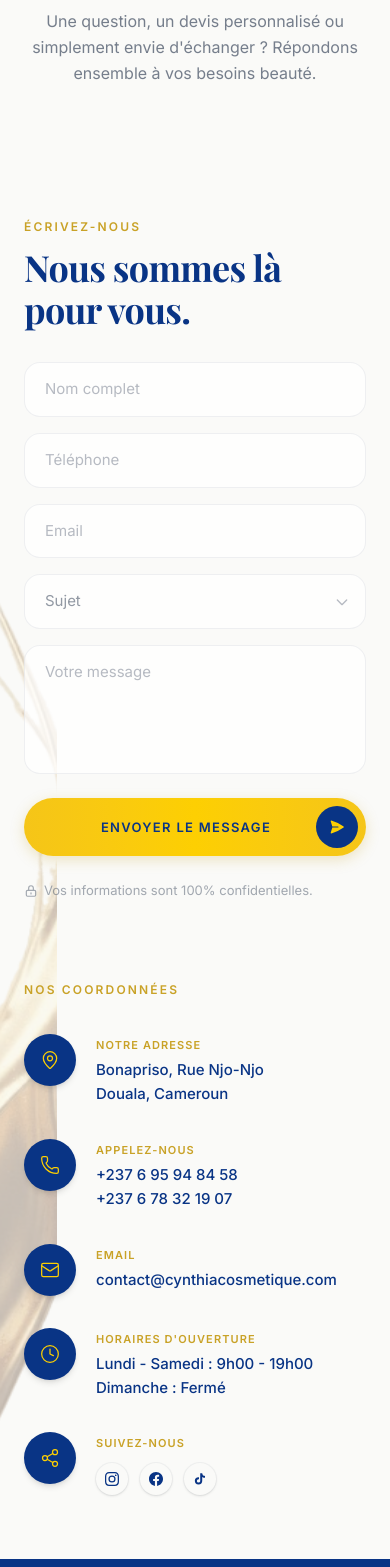
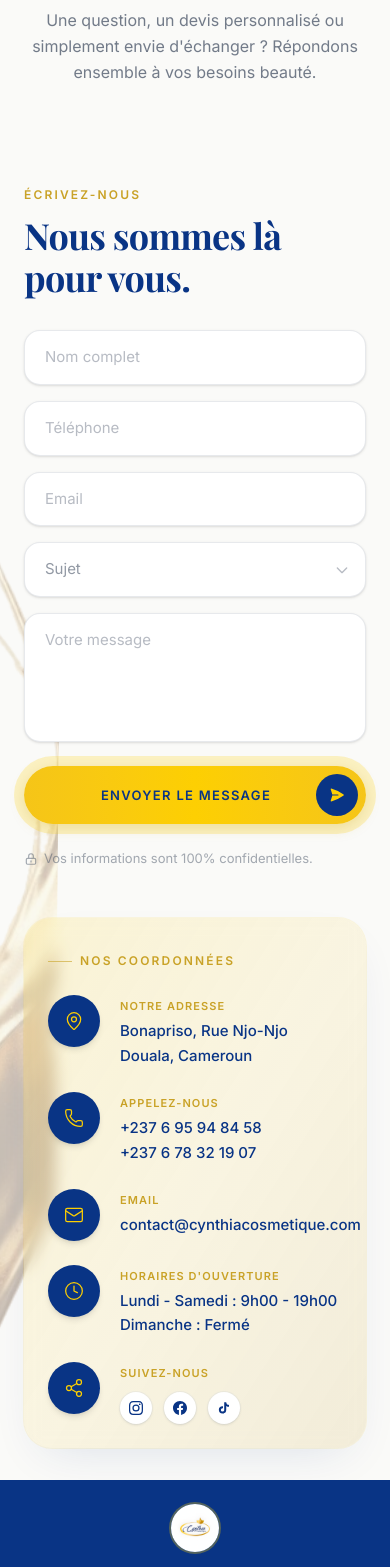
Before and after one commit to kenryalonzo/com.cythia.dev, a Next.js app: page /contact in a window 390 px wide. Shown: the part 200-1767 px from the top of the page. Built offline with nearby package versions, Linux system fonts and the light colour scheme.

Commit message:
feat: enhance contact form styling and improve layout responsiveness

```diff
--- a/components/ContactForm.tsx
+++ b/components/ContactForm.tsx
@@ -47,12 +47,14 @@ export function ContactSection() {
 	};
 
 	return (
-		<section className="relative overflow-hidden bg-ivory py-16 md:py-24">
+		<section className="relative overflow-hidden bg-ivory py-8 md:py-10">
 			{/* ─── Arrière-plan — forme gauche dorée ─── */}
-			<img
+			<motion.img
 				src="/assets/images/forme-left.png"
 				alt=""
 				aria-hidden
+				animate={{ y: [0, -20, 0], rotate: [0, 1, 0] }}
+				transition={{ duration: 8, repeat: Infinity, ease: "easeInOut" }}
 				className="pointer-events-none absolute -left-20 top-0 h-[120%] w-[35%] object-cover opacity-30 mix-blend-multiply"
 			/>
 
@@ -71,10 +73,10 @@ export function ContactSection() {
 			</div>
 
 			{/* ─── Ligne dorée verticale ─── */}
-			<div className="pointer-events-none absolute inset-y-0 left-1/2 z-10 hidden w-px -translate-x-1/2 bg-gradient-to-b from-transparent via-gold-deep/30 to-transparent lg:block" />
+			<div className="pointer-events-none absolute inset-y-0 left-[55%] z-10 hidden w-px -translate-x-1/2 bg-gradient-to-b from-transparent via-gold-deep/30 to-transparent lg:block" />
 
 			{/* ─── Lotus central ─── */}
-			<div className="pointer-events-none absolute left-1/2 top-[55%] z-20 hidden -translate-x-1/2 -translate-y-1/2 lg:flex lg:h-[110px] lg:w-[110px] lg:items-center lg:justify-center lg:rounded-full lg:border lg:border-gold-deep/20 lg:bg-ivory/80 lg:shadow-soft lg:backdrop-blur-sm">
+			<div className="pointer-events-none absolute left-[55%] top-[55%] z-20 hidden -translate-x-1/2 -translate-y-1/2 lg:flex lg:h-[110px] lg:w-[110px] lg:items-center lg:justify-center lg:rounded-full lg:border lg:border-gold-deep/20 lg:bg-ivory/80 lg:shadow-soft lg:backdrop-blur-sm">
 				<div className="absolute top-0 h-1.5 w-1.5 -translate-y-1/2 rounded-full bg-gold-deep/60" />
 				<div className="absolute bottom-0 h-1.5 w-1.5 translate-y-1/2 rounded-full bg-gold-deep/60" />
 				<div className="absolute left-0 h-1.5 w-1.5 -translate-x-1/2 rounded-full bg-gold-deep/60" />
@@ -89,7 +91,7 @@ export function ContactSection() {
 			</div>
 
 			{/* ─── Contenu ─── */}
-			<div className="container-luxe relative z-10 mx-auto grid max-w-[1100px] grid-cols-1 items-start gap-16 lg:grid-cols-2 lg:gap-24">
+			<div className="container-luxe relative z-10 mx-auto grid max-w-[1100px] grid-cols-1 items-start gap-12 lg:grid-cols-[1.1fr_0.9fr] lg:gap-16">
 				{/* ─── Colonne gauche — Formulaire ─── */}
 				<Reveal direction="left">
 					<div className="w-full">
@@ -126,13 +128,13 @@ export function ContactSection() {
 										type="text"
 										required
 										placeholder="Nom complet"
-										className="w-full rounded-xl border border-slate-line/40 bg-white/70 px-5 py-3.5 font-sans text-[15px] text-royal placeholder:text-slate-ink/40 transition-all focus:border-gold focus:bg-white focus:outline-none focus:ring-2 focus:ring-gold/20"
+										className="w-full rounded-xl border border-slate-line/60 bg-white px-5 py-3.5 font-sans text-[15px] text-royal shadow-sm placeholder:text-slate-ink/40 transition-all focus:border-gold focus:outline-none focus:ring-2 focus:ring-gold/20"
 									/>
 									<input
 										name="phone"
 										type="tel"
 										placeholder="Téléphone"
-										className="w-full rounded-xl border border-slate-line/40 bg-white/70 px-5 py-3.5 font-sans text-[15px] text-royal placeholder:text-slate-ink/40 transition-all focus:border-gold focus:bg-white focus:outline-none focus:ring-2 focus:ring-gold/20"
+										className="w-full rounded-xl border border-slate-line/60 bg-white px-5 py-3.5 font-sans text-[15px] text-royal shadow-sm placeholder:text-slate-ink/40 transition-all focus:border-gold focus:outline-none focus:ring-2 focus:ring-gold/20"
 									/>
 								</div>
 								<div className="grid grid-cols-1 gap-4 sm:grid-cols-2">
@@ -141,13 +143,13 @@ export function ContactSection() {
 										type="email"
 										required
 										placeholder="Email"
-										className="w-full rounded-xl border border-slate-line/40 bg-white/70 px-5 py-3.5 font-sans text-[15px] text-royal placeholder:text-slate-ink/40 transition-all focus:border-gold focus:bg-white focus:outline-none focus:ring-2 focus:ring-gold/20"
+										className="w-full rounded-xl border border-slate-line/60 bg-white px-5 py-3.5 font-sans text-[15px] text-royal shadow-sm placeholder:text-slate-ink/40 transition-all focus:border-gold focus:outline-none focus:ring-2 focus:ring-gold/20"
 									/>
 									<div className="relative">
 										<select
 											name="service"
 											required
-											className="w-full appearance-none rounded-xl border border-slate-line/40 bg-white/70 px-5 py-3.5 pr-10 font-sans text-[15px] text-slate-ink/60 transition-all focus:border-gold focus:bg-white focus:outline-none focus:ring-2 focus:ring-gold/20"
+											className="w-full appearance-none rounded-xl border border-slate-line/60 bg-white px-5 py-3.5 pr-10 font-sans text-[15px] text-slate-ink/60 shadow-sm transition-all focus:border-gold focus:outline-none focus:ring-2 focus:ring-gold/20"
 										>
 											<option value="">Sujet</option>
 											{services.map((s) => (
@@ -165,17 +167,23 @@ export function ContactSection() {
 									name="message"
 									rows={4}
 									placeholder="Votre message"
-									className="w-full resize-none rounded-xl border border-slate-line/40 bg-white/70 px-5 py-3.5 font-sans text-[15px] text-royal placeholder:text-slate-ink/40 transition-all focus:border-gold focus:bg-white focus:outline-none focus:ring-2 focus:ring-gold/20"
+									className="w-full resize-none rounded-xl border border-slate-line/60 bg-white px-5 py-3.5 font-sans text-[15px] text-royal shadow-sm placeholder:text-slate-ink/40 transition-all focus:border-gold focus:outline-none focus:ring-2 focus:ring-gold/20"
 								/>
 
 								<motion.button
 									type="submit"
-									whileHover={{ scale: 1.02 }}
-									whileTap={{ scale: 0.98 }}
-									className="group relative flex w-full items-center justify-between overflow-hidden rounded-full bg-gradient-to-r from-gold-warm via-gold to-gold-warm px-2 py-2 pl-8 font-sans text-[13px] font-bold uppercase tracking-[0.1em] text-royal shadow-[0_4px_14px_rgba(201,162,39,0.25)] transition-all hover:shadow-lift"
+									animate={{
+										boxShadow: [
+											"0 4px 14px rgba(201,162,39,.25)",
+											"0 4px 14px rgba(201,162,39,.25), 0 0 0 10px rgba(253,207,2,0.22)",
+											"0 4px 14px rgba(201,162,39,.25)",
+										],
+									}}
+									transition={{ duration: 1.1, repeat: Infinity, ease: "easeOut" }}
+									className="group relative flex w-full items-center justify-between overflow-hidden rounded-full bg-gradient-to-r from-gold-warm via-gold to-gold-warm px-2 py-2 pl-8 font-sans text-[13px] font-bold uppercase tracking-[0.1em] text-royal transition-all hover:shadow-lift"
 								>
 									<span className="flex-1 text-center">Envoyer le message</span>
-									<span className="flex h-[42px] w-[42px] shrink-0 items-center justify-center rounded-full bg-royal text-gold transition-transform duration-300 group-hover:scale-105 group-hover:bg-royal-light">
+									<span className="flex h-[42px] w-[42px] shrink-0 items-center justify-center rounded-full bg-royal text-gold transition-transform duration-300 group-hover:translate-x-0.5 group-hover:bg-royal-light">
 										<svg className="h-4 w-4" xmlns="http://www.w3.org/2000/svg" viewBox="0 0 24 24" fill="currentColor">
 											<path d="M3.478 2.404a.75.75 0 0 0-.926.941l2.432 7.905H13.5a.75.75 0 0 1 0 1.5H4.984l-2.432 7.905a.75.75 0 0 0 .926.94 60.519 60.519 0 0 0 18.445-8.986.75.75 0 0 0 0-1.218A60.517 60.517 0 0 0 3.478 2.404Z" />
 										</svg>
@@ -195,12 +203,14 @@ export function ContactSection() {
 
 				{/* ─── Colonne droite — Coordonnées ─── */}
 				<Reveal direction="right">
-					<div className="w-full pt-2 lg:pl-10">
+					<div className="w-full lg:pl-8">
+						<div className="mx-auto max-w-[400px] rounded-3xl bg-gradient-to-br from-gold/15 via-gold-warm/10 to-gold-deep/15 p-6 shadow-card ring-1 ring-gold/10 backdrop-blur-sm lg:mx-0 lg:max-w-[380px]">
 							<span className="eyebrow inline-flex items-center gap-2">
+								<span className="h-px w-6 bg-gold-deep/60" aria-hidden />
 								Nos coordonnées
 							</span>
 
-						<div className="mt-8 flex flex-col gap-8">
+							<div className="mt-6 flex flex-col gap-6">
 								{contactItems.map((item) => (
 									<div key={item.label} className="flex items-start gap-5">
 										<div className="flex h-[52px] w-[52px] shrink-0 items-center justify-center rounded-full bg-royal text-gold shadow-md">
@@ -224,7 +234,6 @@ export function ContactSection() {
 								{/* Réseaux sociaux */}
 								<div className="flex items-start gap-5">
 									<div className="flex h-[52px] w-[52px] shrink-0 items-center justify-center rounded-full bg-royal text-gold shadow-md">
-									{/* Generic social icon */}
 										<Share2 size={20} strokeWidth={1.5} />
 									</div>
 									<div className="pt-0.5">
@@ -232,15 +241,16 @@ export function ContactSection() {
 											Suivez-nous
 										</p>
 										<div className="mt-2.5 flex gap-3">
-										<a href={site.instagram} target="_blank" rel="noopener noreferrer" className="flex h-8 w-8 items-center justify-center rounded-full bg-ivory text-royal shadow-sm ring-1 ring-slate-line/30 transition-all hover:bg-royal hover:text-gold hover:ring-royal" aria-label="Instagram">
+											<a href={site.instagram} target="_blank" rel="noopener noreferrer" className="flex h-8 w-8 items-center justify-center rounded-full bg-white text-royal shadow-sm ring-1 ring-slate-line/30 transition-all hover:bg-royal hover:text-gold hover:ring-royal" aria-label="Instagram">
 												<svg className="h-3.5 w-3.5" fill="currentColor" viewBox="0 0 24 24"><path d="M12 2.163c3.204 0 3.584.012 4.85.07 3.252.148 4.771 1.691 4.919 4.919.058 1.265.069 1.645.069 4.849 0 3.205-.012 3.584-.069 4.849-.149 3.225-1.664 4.771-4.919 4.919-1.266.058-1.644.07-4.85.07-3.204 0-3.584-.012-4.849-.07-3.26-.149-4.771-1.699-4.919-4.92-.058-1.265-.07-1.644-.07-4.849 0-3.204.013-3.583.07-4.849.149-3.227 1.664-4.771 4.919-4.919 1.266-.057 1.645-.069 4.849-.069zM12 0C8.741 0 8.333.014 7.053.072 2.695.272.273 2.69.073 7.052.014 8.333 0 8.741 0 12c0 3.259.014 3.668.072 4.948.2 4.358 2.618 6.78 6.98 6.98C8.333 23.986 8.741 24 12 24c3.259 0 3.668-.014 4.948-.072 4.354-.2 6.782-2.618 6.979-6.98.059-1.28.073-1.689.073-4.948 0-3.259-.014-3.667-.072-4.947-.196-4.354-2.617-6.78-6.979-6.98C15.668.014 15.259 0 12 0zm0 5.838a6.162 6.162 0 100 12.324 6.162 6.162 0 000-12.324zM12 16a4 4 0 110-8 4 4 0 010 8zm6.406-11.845a1.44 1.44 0 100 2.881 1.44 1.44 0 000-2.881z"/></svg>
 											</a>
-										<a href={site.facebook} target="_blank" rel="noopener noreferrer" className="flex h-8 w-8 items-center justify-center rounded-full bg-ivory text-royal shadow-sm ring-1 ring-slate-line/30 transition-all hover:bg-royal hover:text-gold hover:ring-royal" aria-label="Facebook">
+											<a href={site.facebook} target="_blank" rel="noopener noreferrer" className="flex h-8 w-8 items-center justify-center rounded-full bg-white text-royal shadow-sm ring-1 ring-slate-line/30 transition-all hover:bg-royal hover:text-gold hover:ring-royal" aria-label="Facebook">
 												<svg className="h-3.5 w-3.5" fill="currentColor" viewBox="0 0 24 24"><path d="M24 12.073c0-6.627-5.373-12-12-12s-12 5.373-12 12c0 5.99 4.388 10.954 10.125 11.854v-8.385H7.078v-3.47h3.047V9.43c0-3.007 1.792-4.669 4.533-4.669 1.312 0 2.686.235 2.686.235v2.953H15.83c-1.491 0-1.956.925-1.956 1.874v2.25h3.328l-.532 3.47h-2.796v8.385C19.612 23.027 24 18.062 24 12.073z"/></svg>
 											</a>
-										<a href={site.tiktok} target="_blank" rel="noopener noreferrer" className="flex h-8 w-8 items-center justify-center rounded-full bg-ivory text-royal shadow-sm ring-1 ring-slate-line/30 transition-all hover:bg-royal hover:text-gold hover:ring-royal" aria-label="TikTok">
+											<a href={site.tiktok} target="_blank" rel="noopener noreferrer" className="flex h-8 w-8 items-center justify-center rounded-full bg-white text-royal shadow-sm ring-1 ring-slate-line/30 transition-all hover:bg-royal hover:text-gold hover:ring-royal" aria-label="TikTok">
 												<svg className="h-3.5 w-3.5" fill="currentColor" viewBox="0 0 24 24"><path d="M19.59 6.69a4.83 4.83 0 01-3.77-4.25V2h-3.45v13.67a2.89 2.89 0 01-2.88 2.5 2.89 2.89 0 01-2.89-2.89 2.89 2.89 0 012.89-2.89c.28 0 .54.04.79.1v-3.5a6.37 6.37 0 00-.79-.05A6.34 6.34 0 003.15 15.2a6.34 6.34 0 006.34 6.34 6.34 6.34 0 006.34-6.34V8.54a8.21 8.21 0 004.76 1.52V6.61a4.83 4.83 0 01-1-.08z"/></svg>
 											</a>
+										</div>
 									</div>
 								</div>
 							</div>
```
Lines whose indentation alone changed are shown as unchanged.
